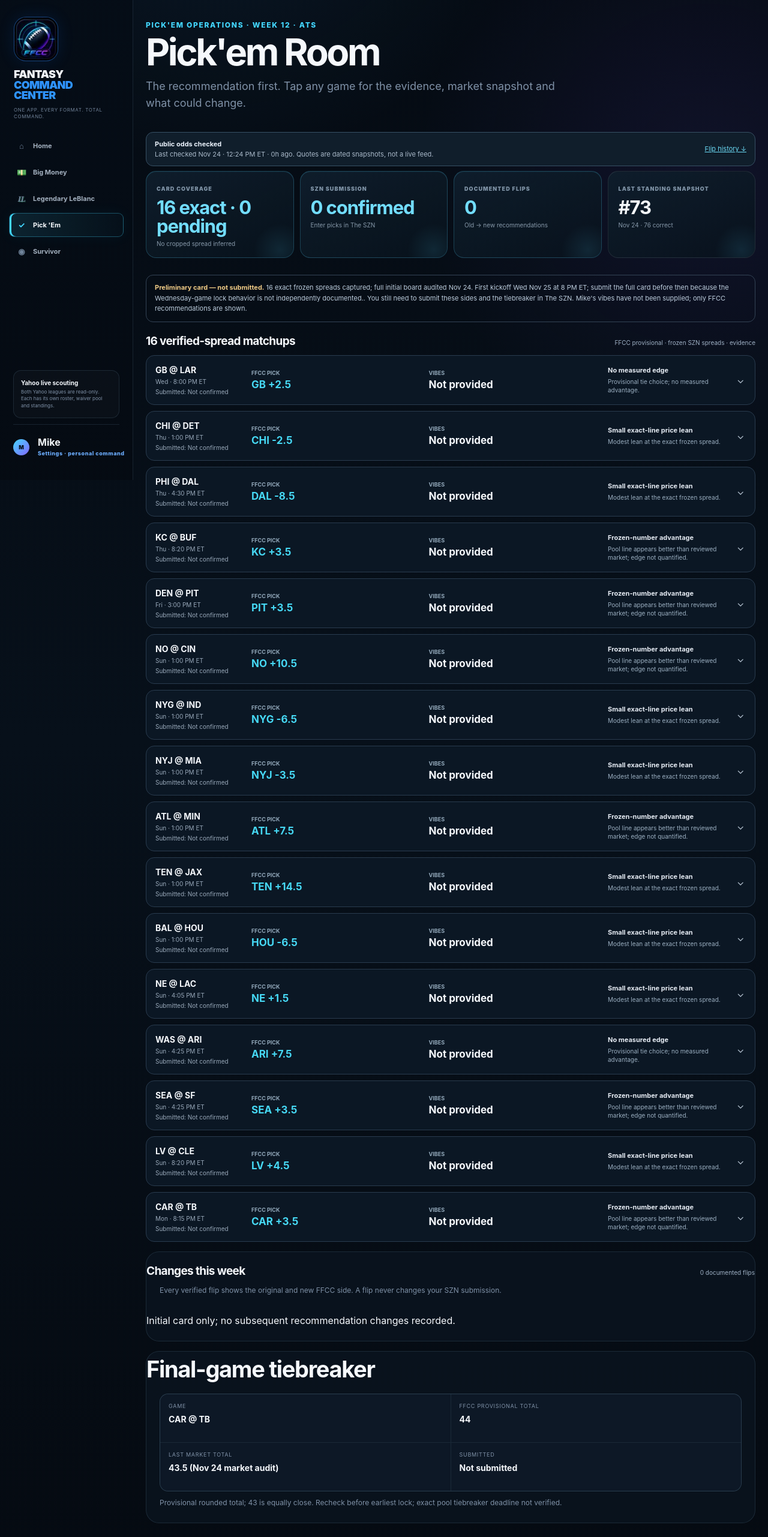
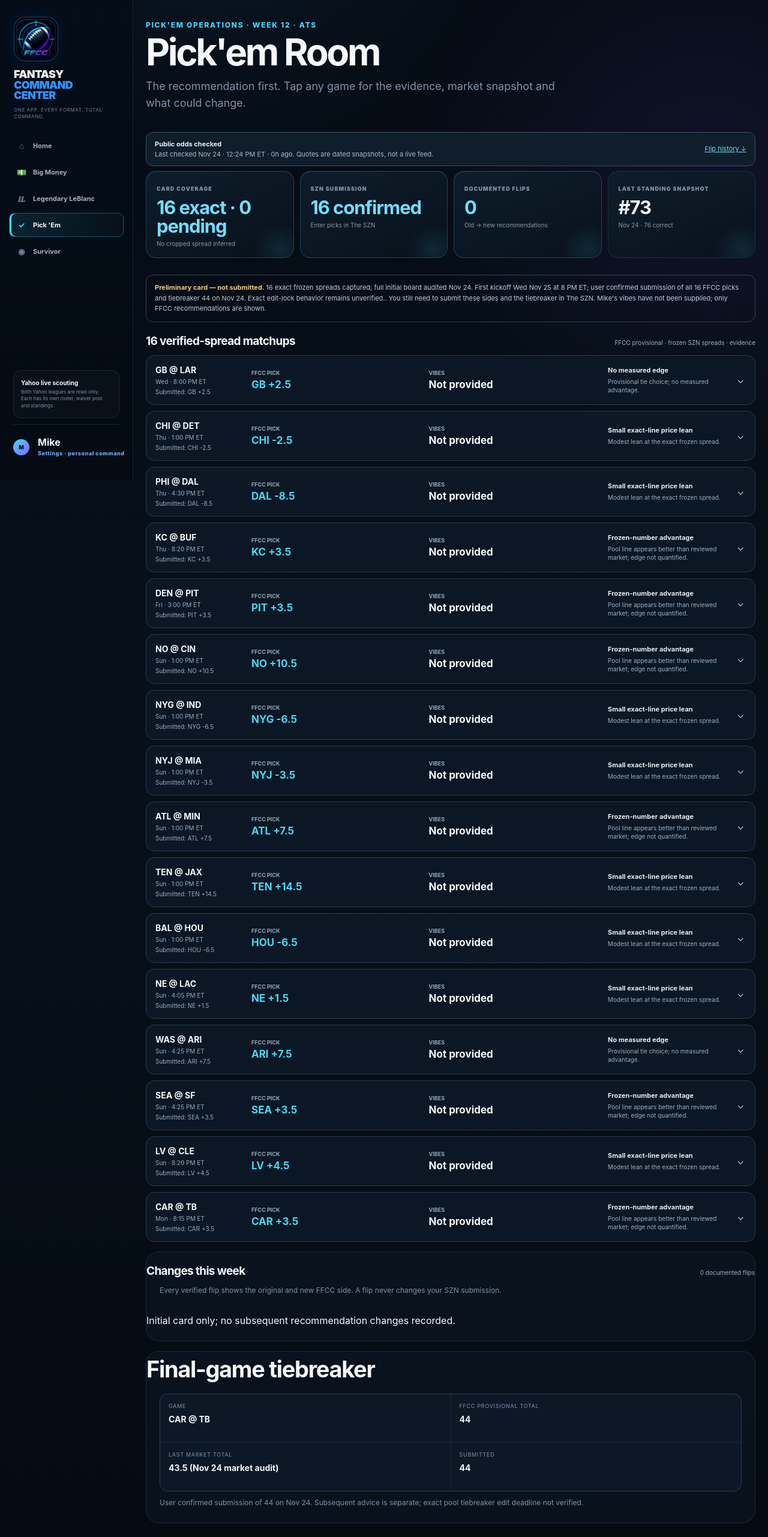
Before and after one commit to TipsyAntler/fantasy-command-center, a Next.js app: page /pickem/board in a window 1280 px wide. Shown: the top 2562 px of the page at 60% size. Built offline with nearby package versions, Linux system fonts and the light colour scheme.

Commit message:
Preserve user-confirmed Week 12 submitted card and tiebreaker

```diff
--- a/data/pickem-week12.ts
+++ b/data/pickem-week12.ts
@@ -5,12 +5,12 @@ export const week12CapturedLabel = "Nov 24 · 9:32 AM ET · user screenshots";
 export const week12ReviewedAt = "2026-11-24T12:24:00-05:00";
 export const week12ReviewedLabel = "Nov 24 · 12:24 PM ET";
 export const week12PoolName = "The SZN · NFL Super Pick'em · NFL-575";
-export const week12PoolStatus = "16 exact frozen spreads captured; full initial board audited Nov 24. First kickoff Wed Nov 25 at 8 PM ET; submit the full card before then because the Wednesday-game lock behavior is not independently documented.";
+export const week12PoolStatus = "16 exact frozen spreads captured; full initial board audited Nov 24. First kickoff Wed Nov 25 at 8 PM ET; user confirmed submission of all 16 FFCC picks and tiebreaker 44 on Nov 24. Exact edit-lock behavior remains unverified.";
 export const week12MarketAsOf = "Full 16-game initial board audit completed Nov 24 at 12:24 PM ET. Current standard lines and two-sided prices: VegasInsider Week 12 updated Nov 24 and The Odds Gap 13–14-book board observed 11:32 AM ET. Wednesday exact prices: LineSmart DraftKings, Hard Rock and FanDuel at 7:45 AM ET plus official Packers injury report. Sources: https://www.vegasinsider.com/nfl/nfl-week-12-odds-2026/ ; https://theoddsgap.com/weeklyslate/nfl ; https://linesmart.app/nfl/games/green-bay-packers-at-los-angeles-rams-2026-11-25/ ; https://www.packers.com/news/packers-rams-injury-report-nov-23-2026 . Final game designations remain pending; current market is used as the baseline to avoid double-counting incomplete injury news. No FFCC side changed.";
 export const week12Standing = {correct:76,rank:73,leaderCorrect:96,note:"User screenshot Nov 24; 7th place 92."};
-export const week12SubmittedCard = {confirmedDate:"",picks:{} as Record<string,string>,tiebreaker:"Not submitted",note:"Screenshot shows 0 of 16 picked; no user vibes supplied."};
+export const week12SubmittedCard = {confirmedDate:"2026-11-24",confirmationSource:"User message: Submitted (in response to all 16 FFCC sides and tiebreaker 44)",picks:{"GB-LAR":"GB +2.5","CHI-DET":"CHI -2.5","PHI-DAL":"DAL -8.5","KC-BUF":"KC +3.5","DEN-PIT":"PIT +3.5","NO-CIN":"NO +10.5","NYG-IND":"NYG -6.5","NYJ-MIA":"NYJ -3.5","ATL-MIN":"ATL +7.5","TEN-JAX":"TEN +14.5","BAL-HOU":"HOU -6.5","NE-LAC":"NE +1.5","WAS-ARI":"ARI +7.5","SEA-SF":"SEA +3.5","LV-CLE":"LV +4.5","CAR-TB":"CAR +3.5"} as Record<string,string>,tiebreaker:"44",note:"Immutable user-confirmed baseline; subsequent FFCC advice does not alter submitted picks."};
 export const week12PendingPoolGames: {day:string;kickoff:string;away:string;home:string;mikeVibe:string;reason:string}[] = [];
-export const week12Tiebreaker = {matchup:"CAR @ TB",earlyFfccTarget:"44",currentMarketTotal:"43.5 (Nov 24 market audit)",note:"Provisional rounded total; 43 is equally close. Recheck before earliest lock; exact pool tiebreaker deadline not verified."};
+export const week12Tiebreaker = {matchup:"CAR @ TB",earlyFfccTarget:"44",currentMarketTotal:"43.5 (Nov 24 market audit)",note:"User confirmed submission of 44 on Nov 24. Subsequent advice is separate; exact pool tiebreaker edit deadline not verified."};
 export const week12PoolGames: Week9PoolGame[] = [
   {
     "day": "Wed",
```
